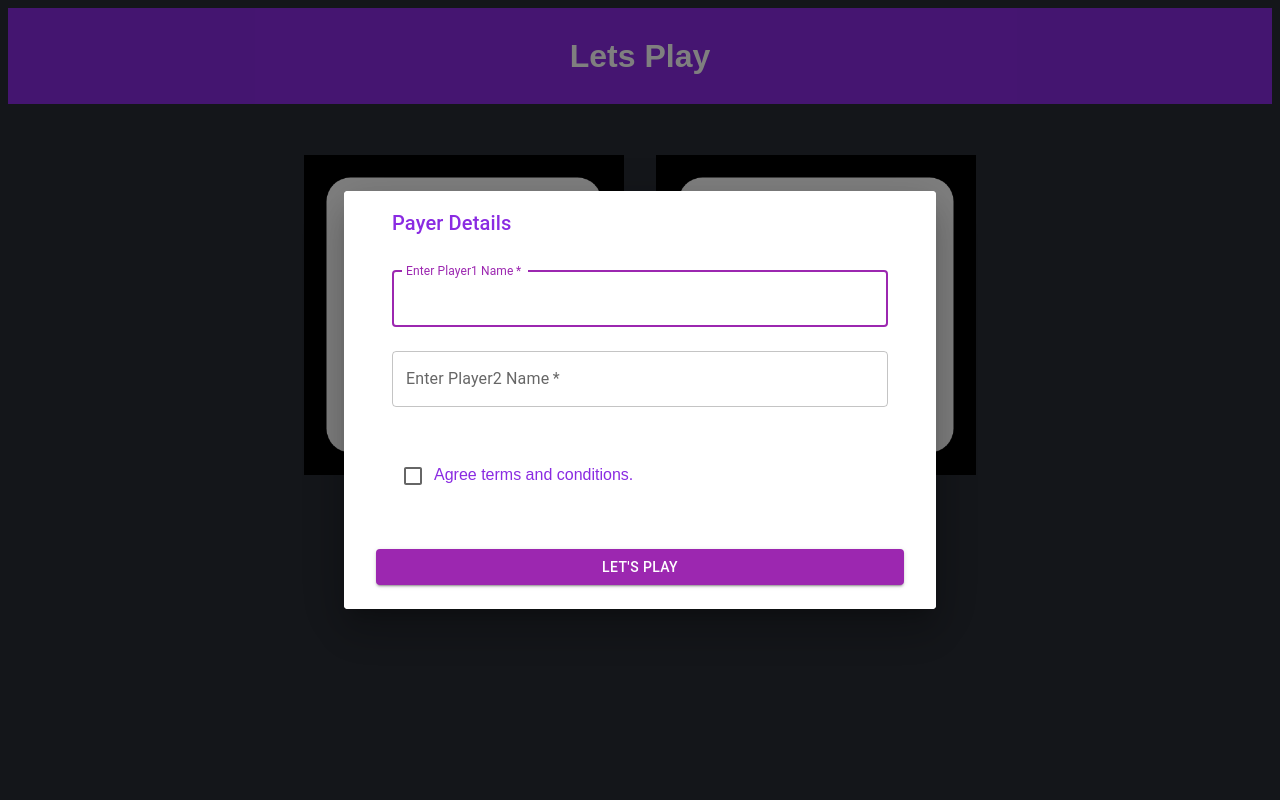
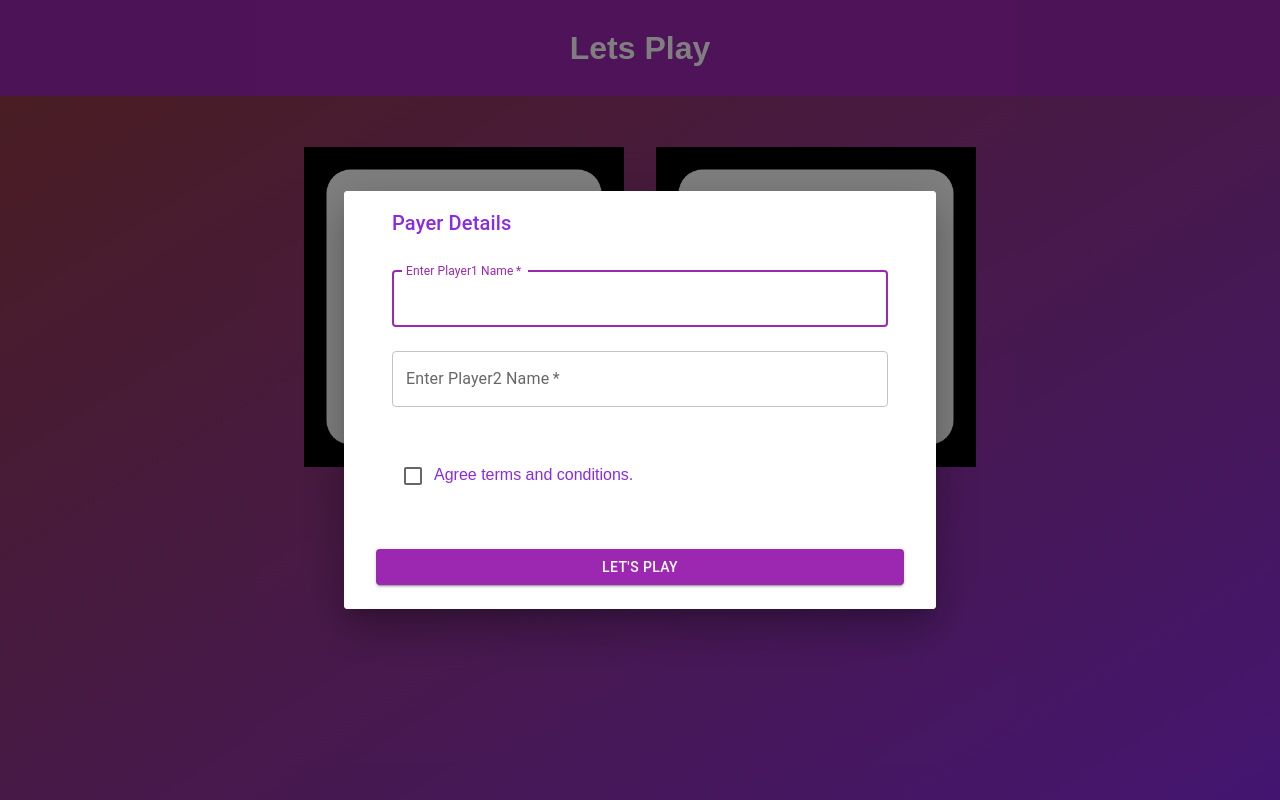
Before and after one commit to ajiths10/RolltheDice-Game, a React (Create React App) app: page / in a window 1280 px wide. Built offline with nearby package versions, Linux system fonts and the light colour scheme.

Commit message:
Winner logo Added and Styles updates

```diff
--- a/src/App.css
+++ b/src/App.css
@@ -5,6 +5,8 @@
   font-family: "poppins", sans-serif;
   flex-flow: column;
   gap: 2rem;
+  margin: 0;
+  padding: 0;
 }
 
 .Dice-container {
@@ -17,11 +19,13 @@
 
 .heading-conatiner {
   height: 12vh;
-  width: 100%;
-  background-color: blueviolet;
+  width: auto;
+  background-color: #9c27b0;
   display: flex;
   justify-content: center;
   align-items: center;
+  margin: 0;
+  padding: 0;
 }
 
 .Dice-logo {
@@ -42,3 +46,7 @@
   background-color: rgb(121, 39, 197);
   cursor: pointer;
 }
+.winner{
+  height: 6vh;
+  width: 6vh;
+}
--- a/src/App.js
+++ b/src/App.js
@@ -5,6 +5,7 @@ import CircularProgress from "@mui/material/CircularProgress";
 import Button from "@mui/material/Button";
 import "./App.css";
 import FormComponent from "./Common/component/formComponent";
+import winner from "./Common/Images/winner.png";
 
 const App = () => {
   const [diceOne, setDiceOne] = useState(1);
@@ -29,8 +30,8 @@ const App = () => {
   };
 
   const fieldFunction = (payload) => {
-    setFormikValues(payload)
-  }
+    setFormikValues(payload);
+  };
 
   return (
     <div className="App">
@@ -44,13 +45,23 @@ const App = () => {
       <FormComponent fieldFunction={fieldFunction} />
       <div className="heading-conatiner">
         <h1>
-          {!initialStart
-            ? "Lets Play"
-            : diceOne > diceTwo
-            ? `${formikValues.player1.toUpperCase()} Wins`
-            : diceOne === diceTwo
-            ? "Math Tie"
-            : `${formikValues.player2.toUpperCase()} Wins`}
+          {!initialStart ? (
+            "Lets Play"
+          ) : diceOne > diceTwo ? (
+            <>
+              <img src={winner} className="winner" alt="winnerlogo" />
+              &nbsp; {formikValues.player1.toUpperCase()} Wins &nbsp;
+              <img src={winner} className="winner" alt="winnerlogo" />
+            </>
+          ) : diceOne === diceTwo ? (
+            "Math Tie"
+          ) : (
+            <>
+              <img src={winner} className="winner" alt="winnerlogo" />
+              &nbsp; {formikValues.player2.toUpperCase()} Wins &nbsp;
+              <img src={winner} className="winner" alt="winnerlogo" />
+            </>
+          )}
         </h1>
       </div>
       <div className="Dice-container">
--- a/src/index.css
+++ b/src/index.css
@@ -1,5 +1,8 @@
 body {
-  background-color: #282c34;
+  background-image: linear-gradient(to bottom right,  rgb(149, 59, 59),blueviolet);
   color: white;
   font-family: "poppins", sans-serif;
+  height: 100vh;
+  margin: 0;
+  padding: 0;
 }
```
Also changed, not shown: src/Common/Images/winner.png (added).
